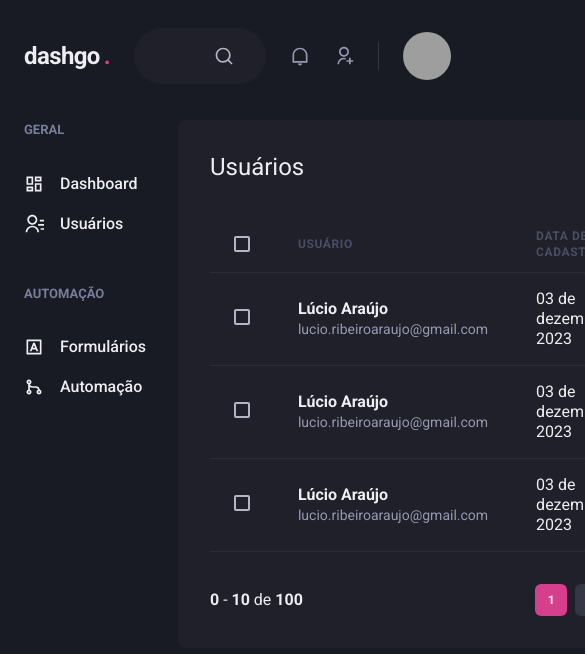
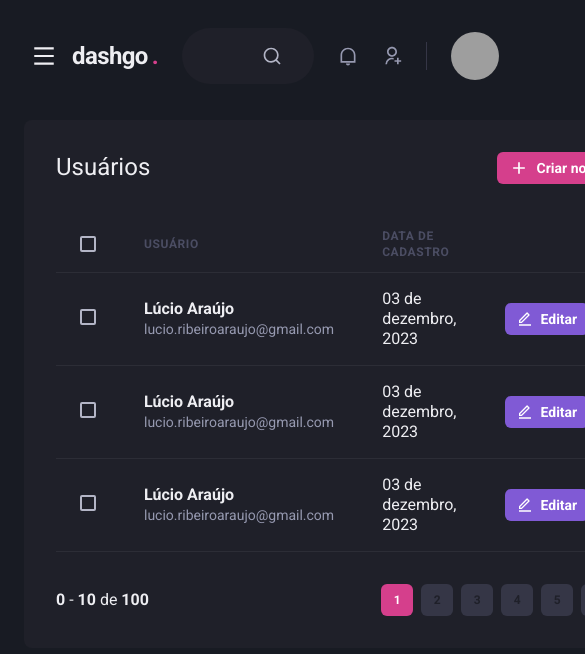
Before and after one commit to lucio-araujo/rocketseat-ignite-reactjs-dashgo, a Next.js app: page /users in a window 390 px wide. Shown: the top 654 px of the page, 585 px wide, since content can reach past the window. Built offline with nearby package versions, Linux system fonts and the light colour scheme; grey boxes are pictures that could not be loaded.

Commit message:
responsive Sidebar

```diff
--- a/src/components/Header/index.tsx
+++ b/src/components/Header/index.tsx
@@ -1,10 +1,14 @@
-import { Flex, useBreakpointValue } from "@chakra-ui/react";
+import { Flex, Icon, IconButton, useBreakpointValue } from "@chakra-ui/react";
 import { Logo } from "./Logo";
 import { NotificationsNav } from "./NotificationsNav";
 import { Profile } from "./Profile";
 import { SearchBox } from "./SearchBox";
 
+import { useSidebarDrawer } from "../../contexts/SidebarDrawerContext";
+import { RiMenuLine } from "react-icons/ri";
+
 export function Header() {
+  const { onOpen } = useSidebarDrawer();
   const isWideVersion = useBreakpointValue({ base: false, lg: true });
 
   return (
@@ -18,11 +22,23 @@
       px="6"
       align="center"
     >
+       {!isWideVersion && (
+        <IconButton
+          variant="unstyled"
+          aria-label="Open navigation"
+          onClick={onOpen}
+          icon={<Icon as={RiMenuLine} />}
+          fontSize="26"
+          mr="2"
+          display="flex"
+          alignItems="center"
+        ></IconButton>
+      )}
       <Logo />
       <SearchBox />
       <Flex align="center" ml="auto">
         <NotificationsNav />
-        <Profile showProfileData={isWideVersion}/>
+        <Profile showProfileData={isWideVersion} />
       </Flex>
     </Flex>
   );
--- /dev/null
+++ b/src/components/Sidebar/SidebarNav.tsx
@@ -0,0 +1,24 @@
+import { Stack } from "@chakra-ui/react";
+import { NavSection } from "./NavSection";
+import { NavLink } from "./NavLink";
+import {
+  RiContactsLine,
+  RiDashboardLine,
+  RiGitMergeLine,
+  RiInputMethodLine,
+} from "react-icons/ri";
+
+export function SidebarNav() {
+  return (
+    <Stack spacing="12">
+      <NavSection title="GERAL">
+        <NavLink icon={RiDashboardLine}>Dashboard</NavLink>
+        <NavLink icon={RiContactsLine}>Usuários</NavLink>
+      </NavSection>
+      <NavSection title="AUTOMAÇÃO">
+        <NavLink icon={RiInputMethodLine}>Formulários</NavLink>
+        <NavLink icon={RiGitMergeLine}>Automação</NavLink>
+      </NavSection>
+    </Stack>
+  );
+}
--- a/src/components/Sidebar/index.tsx
+++ b/src/components/Sidebar/index.tsx
@@ -1,27 +1,39 @@
-import { Box, Stack } from "@chakra-ui/react";
+import {
+  Box,
+  Drawer,
+  DrawerBody,
+  DrawerCloseButton,
+  DrawerContent,
+  DrawerHeader,
+  DrawerOverlay,
+  useBreakpointValue,
+} from "@chakra-ui/react";
 
-import {
-  RiContactsLine,
-  RiDashboardLine,
-  RiGitMergeLine,
-  RiInputMethodLine,
-} from "react-icons/ri";
-import { NavLink } from "./NavLink";
-import { NavSection } from "./NavSection";
+import { SidebarNav } from "./SidebarNav";
+import { useSidebarDrawer } from "@/contexts/SidebarDrawerContext";
 
 export function Sidebar() {
+  const { isOpen, onClose } = useSidebarDrawer();
+  const isDrawerSidebar = useBreakpointValue({ base: true, lg: false });
+
+  if (isDrawerSidebar) {
+    return (
+      <Drawer isOpen={isOpen} onClose={onClose} placement="left">
+        <DrawerOverlay />
+        <DrawerContent bg="gray.800" p="4">
+          <DrawerCloseButton mt="6" />
+          <DrawerHeader>Navegação</DrawerHeader>
+          <DrawerBody>
+            <SidebarNav />
+          </DrawerBody>
+        </DrawerContent>
+      </Drawer>
+    );
+  }
+
   return (
     <Box as="aside" w="64" mr="8">
-      <Stack spacing="12">
-        <NavSection title="GERAL">
-          <NavLink icon={RiDashboardLine}>Dashboard</NavLink>
-          <NavLink icon={RiContactsLine}>Usuários</NavLink>
-        </NavSection>
-        <NavSection title="AUTOMAÇÃO">
-          <NavLink icon={RiInputMethodLine}>Formulários</NavLink>
-          <NavLink icon={RiGitMergeLine}>Automação</NavLink>
-        </NavSection>
-      </Stack>
+      <SidebarNav />
     </Box>
   );
 }
--- /dev/null
+++ b/src/contexts/SidebarDrawerContext.tsx
@@ -0,0 +1,30 @@
+import { createContext, ReactNode, useContext, useEffect } from "react";
+
+import { useDisclosure, UseDisclosureReturn } from "@chakra-ui/react";
+import { useRouter } from "next/router";
+
+interface SidebarDrawerProviderProps {
+    children: ReactNode;
+}
+
+type SidebarDrawerContextData = UseDisclosureReturn;
+
+const SidebarDrawerContext = createContext({} as SidebarDrawerContextData);
+
+export function SidebarDrawerProvider({ children }: SidebarDrawerProviderProps) {
+  const disclosure = useDisclosure();
+
+  const router = useRouter();
+
+  useEffect(() => {
+    disclosure.onClose();
+  }, [router.asPath]);
+
+  return (
+    <SidebarDrawerContext.Provider value={disclosure}>
+      {children}
+    </SidebarDrawerContext.Provider>
+  );
+}
+
+export const useSidebarDrawer = () => useContext(SidebarDrawerContext);
--- a/src/pages/_app.tsx
+++ b/src/pages/_app.tsx
@@ -2,10 +2,14 @@
 import { ChakraProvider } from "@chakra-ui/react";
 import { theme } from "../styles/theme";
 
+import { SidebarDrawerProvider } from "../contexts/SidebarDrawerContext";
+
 export default function App({ Component, pageProps }: AppProps) {
   return (
     <ChakraProvider theme={theme}>
-      <Component {...pageProps} />
+      <SidebarDrawerProvider>
+        <Component {...pageProps} />
+      </SidebarDrawerProvider>
     </ChakraProvider>
   );
 }
```
